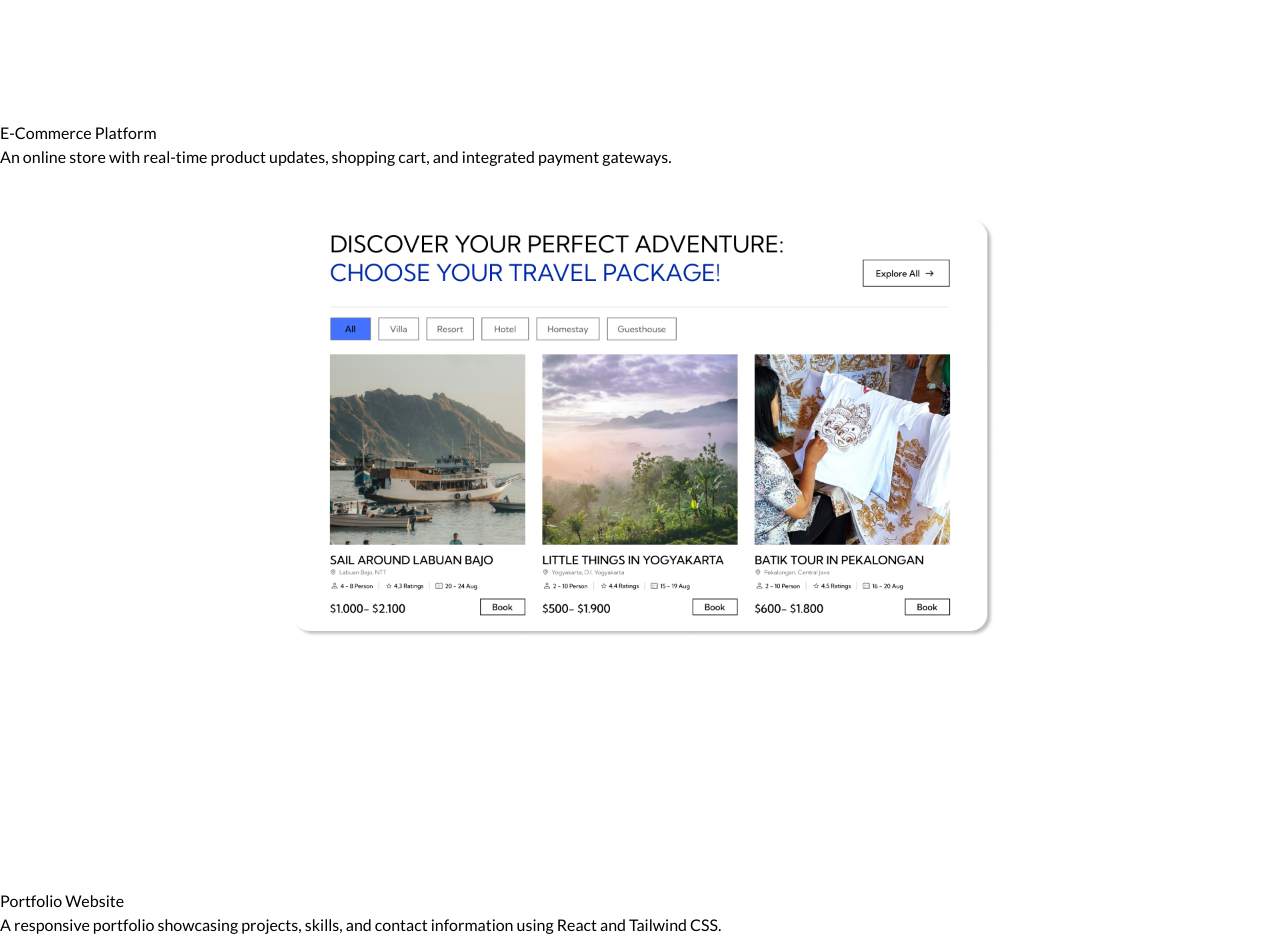
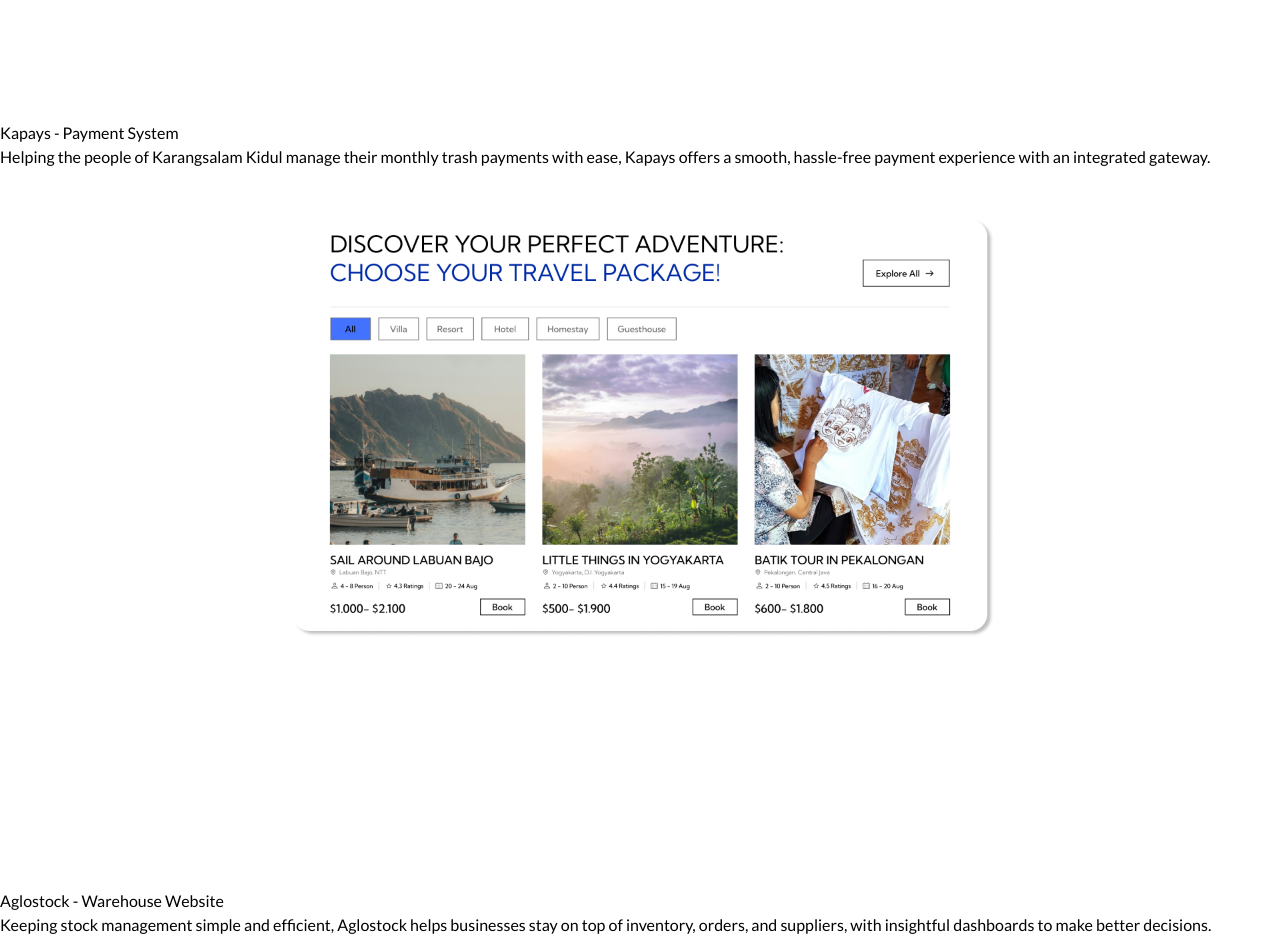
Before and after one commit to dxnn360/Portofolio-Web_Muhammad-Yunus-Dani-Saputra, a React (Vite) app: page / in a window 1280 px wide. Shown: the part 10440-11392 px from the top of the page. Built offline with nearby package versions, Linux system fonts and the light colour scheme.

Commit message:
editing projectlist

```diff
--- a/src/components/ProjectList.jsx
+++ b/src/components/ProjectList.jsx
@@ -11,37 +11,38 @@ import "@fortawesome/fontawesome-free/css/all.min.css";
 const ProjectGallery = () => {
   const projectList = [
     {
-      title: "E-Commerce Platform",
+      title: "Kapays - Payment System",
       description:
-        "An online store with real-time product updates, shopping cart, and integrated payment gateways.",
+        "Helping the people of Karangsalam Kidul manage their monthly trash payments with ease, Kapays offers a smooth, hassle-free payment experience with an integrated gateway.",
       image: slide1,
     },
     {
-      title: "Portfolio Website",
+      title: "Aglostock - Warehouse Website",
       description:
-        "A responsive portfolio showcasing projects, skills, and contact information using React and Tailwind CSS.",
+        "Keeping stock management simple and efficient, Aglostock helps businesses stay on top of inventory, orders, and suppliers, with insightful dashboards to make better decisions.",
       image: slide2,
     },
     {
-      title: "Blog Platform",
+      title: "Daur",
       description:
-        "A blog platform with rich-text editing, commenting, and social media sharing features.",
+        "Daur is a space for expression—where you can write, share your thoughts, and connect with others through comments and social media. Blogging has never felt this easy.",
       image: slide3,
     },
     {
-      title: "Inventory Management System",
+      title: "Montego - E-Commerce Website",
       description:
-        "A web app for managing stock levels, orders, and suppliers, with analytical dashboards.",
+        "Montego makes online shopping management a breeze, offering tools to handle products, orders, and suppliers while keeping an eye on growth with built-in analytics.",
       image: slide4,
     },
     {
-      title: "Social Media Dashboard",
+      title: "Water-Pumping Record Website",
       description:
-        "A dashboard for monitoring social media analytics and engagement in real-time.",
+        "Designed to keep things flowing smoothly, this platform lets you easily track and manage water-pumping activities with clarity and control.",
       image: slide5,
     },
     // Add more projects as needed
   ];
+
 
   return (
     <div className="bg-white min-h-screen flex items-center py-12">
@@ -71,7 +72,7 @@ const ProjectGallery = () => {
           {projectList.map((project, index) => (
             <motion.div
               key={index}
-              className="bg-white shadow-lg p-4 flex flex-col hover:bg-blue-500 hover:text-white transition-all duration-300 ease-in-out"
+              className="bg-white shadow-lg p-4 flex flex-col hover:bg-gray-200 text-white transition-all duration-300 ease-in-out"
               initial={{ opacity: 0, y: 20, scale: 0.95 }} // Initial state
               whileInView={{ opacity: 1, y: 0, scale: 1 }} // State when in view
               transition={{ duration: 0.5, delay: index * 0.1 }} // Staggered delay
@@ -83,7 +84,7 @@ const ProjectGallery = () => {
                 <img
                   src={project.image}
                   alt={`${project.title} preview`}
-                  className="w-full h-full object-cover rounded-lg shadow-md"
+                  className="w-full h-full object-cover shadow-md"
                 />
               </div>
 
```
